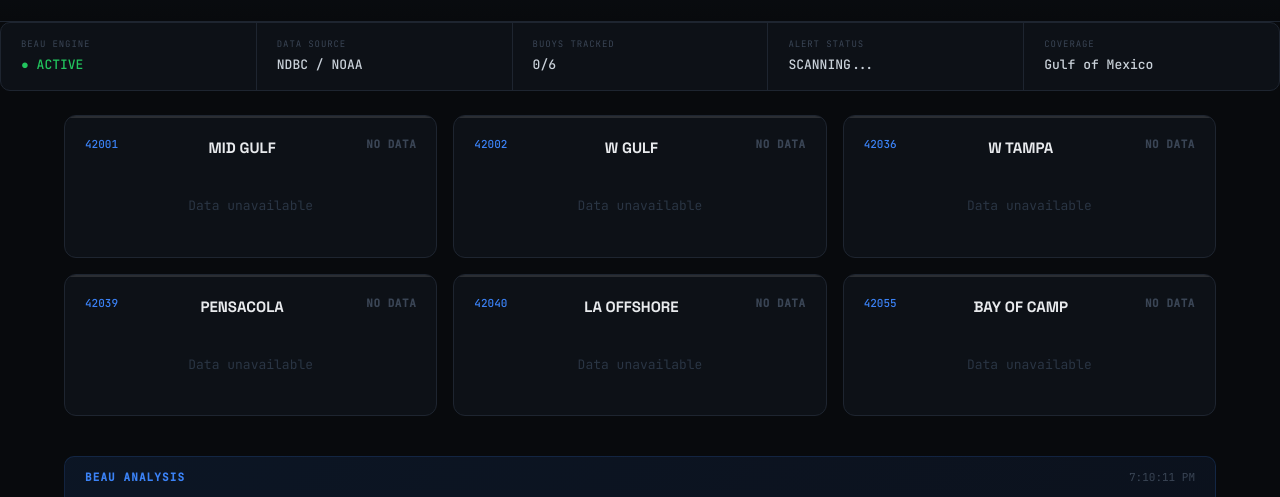
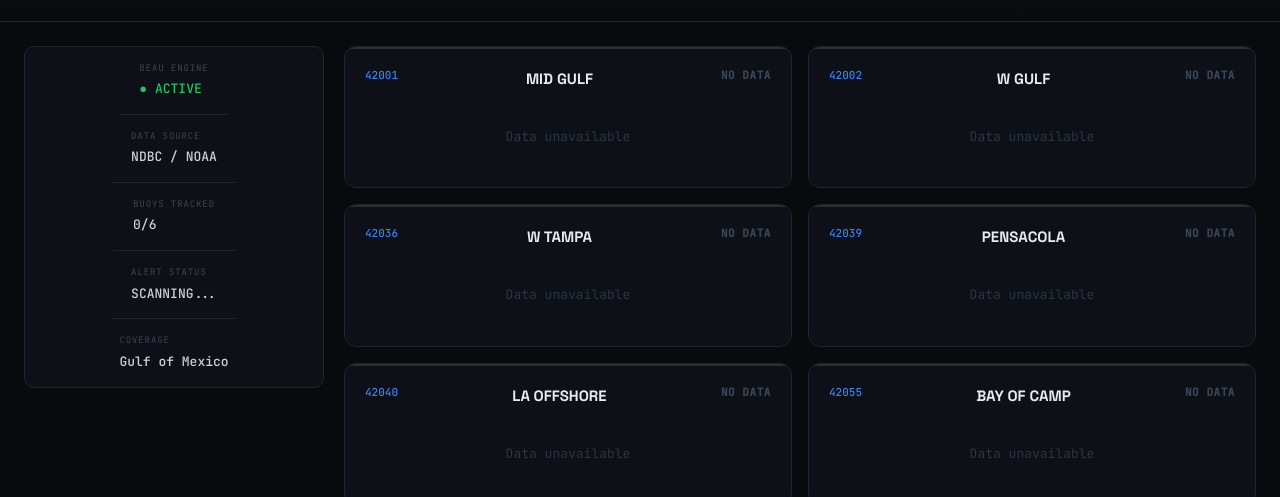
Before and after one commit to piratefarmer/beaufort-ai-website, a plain HTML site: page dashboard.html in a window 1280 px wide. Shown: the part 249-746 px from the top of the page. Drawn offline with Linux system fonts and the light colour scheme; no server answers.

Commit message:
Dashboard: fleet scroll fix, ops bar to left column, two-col layout

```diff
--- a/css/dashboard.css
+++ b/css/dashboard.css
@@ -148,11 +148,48 @@
   font-family: 'JetBrains Mono', monospace;
 }
 
+/* TWO-COLUMN LAYOUT */
+.dash-two-col {
+  display: flex;
+  gap: 20px;
+  max-width: 1400px;
+  margin: 0 auto;
+  padding: 24px;
+  align-items: flex-start;
+}
+.dash-left-col {
+  width: 300px;
+  flex-shrink: 0;
+  display: flex;
+  flex-direction: column;
+  gap: 16px;
+  position: sticky;
+  top: 120px;
+}
+.dash-right-col {
+  flex: 1;
+  min-width: 0;
+}
+
+/* OPS BAR — VERTICAL (left column) */
+.system-bar-vertical {
+  flex-direction: column !important;
+  gap: 0;
+  border-radius: 10px;
+  overflow: hidden;
+}
+.system-bar-vertical .sys-item {
+  border-right: none !important;
+  border-bottom: 1px solid #1e2530;
+  min-width: unset;
+}
+.system-bar-vertical .sys-item:last-child {
+  border-bottom: none;
+}
+
 /* MAIN DASHBOARD */
 .dash-main {
-  max-width: 1200px;
-  margin: 0 auto;
-  padding: 24px;
+  padding: 0;
   display: flex;
   flex-direction: column;
   gap: 20px;
@@ -349,6 +386,12 @@
 }
 
 /* RESPONSIVE */
+@media (max-width: 900px) {
+  .dash-two-col { flex-direction: column; }
+  .dash-left-col { width: 100%; position: static; }
+  .system-bar-vertical { flex-direction: row !important; flex-wrap: wrap; }
+  .system-bar-vertical .sys-item { border-bottom: none !important; border-right: 1px solid #1e2530; }
+}
 @media (max-width: 600px) {
   .buoy-grid { grid-template-columns: 1fr; }
   .dash-header-inner { flex-direction: column; align-items: flex-start; }
--- a/dashboard.html
+++ b/dashboard.html
@@ -13,7 +13,10 @@
     .full-nav { display: flex; justify-content: center; gap: 20px; margin-bottom: 20px; }
     .full-nav a { color: #fff; text-decoration: none; font-weight: 500; }
     .full-nav a:hover { text-decoration: underline; }
-    #fleet-grid { max-height: 300px; overflow-y: auto; }
+    #fleet-grid { max-height: 420px; overflow-y: scroll; scrollbar-width: thin; scrollbar-color: #3b82f6 #1e2530; }
+    #fleet-grid::-webkit-scrollbar { width: 6px; }
+    #fleet-grid::-webkit-scrollbar-track { background: #1e2530; border-radius: 3px; }
+    #fleet-grid::-webkit-scrollbar-thumb { background: #3b82f6; border-radius: 3px; }
     .dash-footer-links { text-align: center; margin-top: 20px; }
     .dash-footer-links a { color: #ccc; margin: 0 10px; text-decoration: none; }
     .dash-footer-links a:hover { text-decoration: underline; }
@@ -58,8 +61,14 @@
     </div>
   </div>
 
-  <!-- OPERATIONS MODE BAR (MOVED TO TOP) -->
-  <div class="system-bar">
+  <!-- TWO-COLUMN LAYOUT WRAPPER -->
+  <div class="dash-two-col">
+
+  <!-- LEFT COLUMN: OPS BAR + FLEET -->
+  <div class="dash-left-col">
+
+  <!-- OPERATIONS MODE BAR -->
+  <div class="system-bar system-bar-vertical">
     <div class="sys-item">
       <span class="sys-label">BEAU ENGINE</span>
       <span class="sys-value green-text">● ACTIVE</span>
@@ -82,17 +91,20 @@
     </div>
   </div>
 
-  <!-- MAIN DASHBOARD -->
+  <!-- FLEET GRID -->
+    <div id="fleet-grid">
+      <!-- Fleet data injected by JS -->
+    </div>
+
+  </div><!-- end dash-left-col -->
+
+  <!-- RIGHT COLUMN: BUOY GRID + ANALYSIS -->
+  <div class="dash-right-col">
   <div class="dash-main">
 
     <!-- BUOY GRID -->
     <div class="buoy-grid" id="buoy-grid">
       <!-- Buoy cards injected by JS -->
-    </div>
-
-    <!-- FLEET GRID (WITH FIXED HEIGHT + SCROLL) -->
-    <div id="fleet-grid">
-      <!-- Fleet data injected by JS -->
     </div>
 
     <!-- BEAU ANALYSIS BOX -->
@@ -106,7 +118,9 @@
       </div>
     </div>
 
-  </div>
+  </div><!-- end dash-main -->
+  </div><!-- end dash-right-col -->
+  </div><!-- end dash-two-col -->
 
   <!-- FOOTER NOTE -->
   <div class="dash-footer">
```
